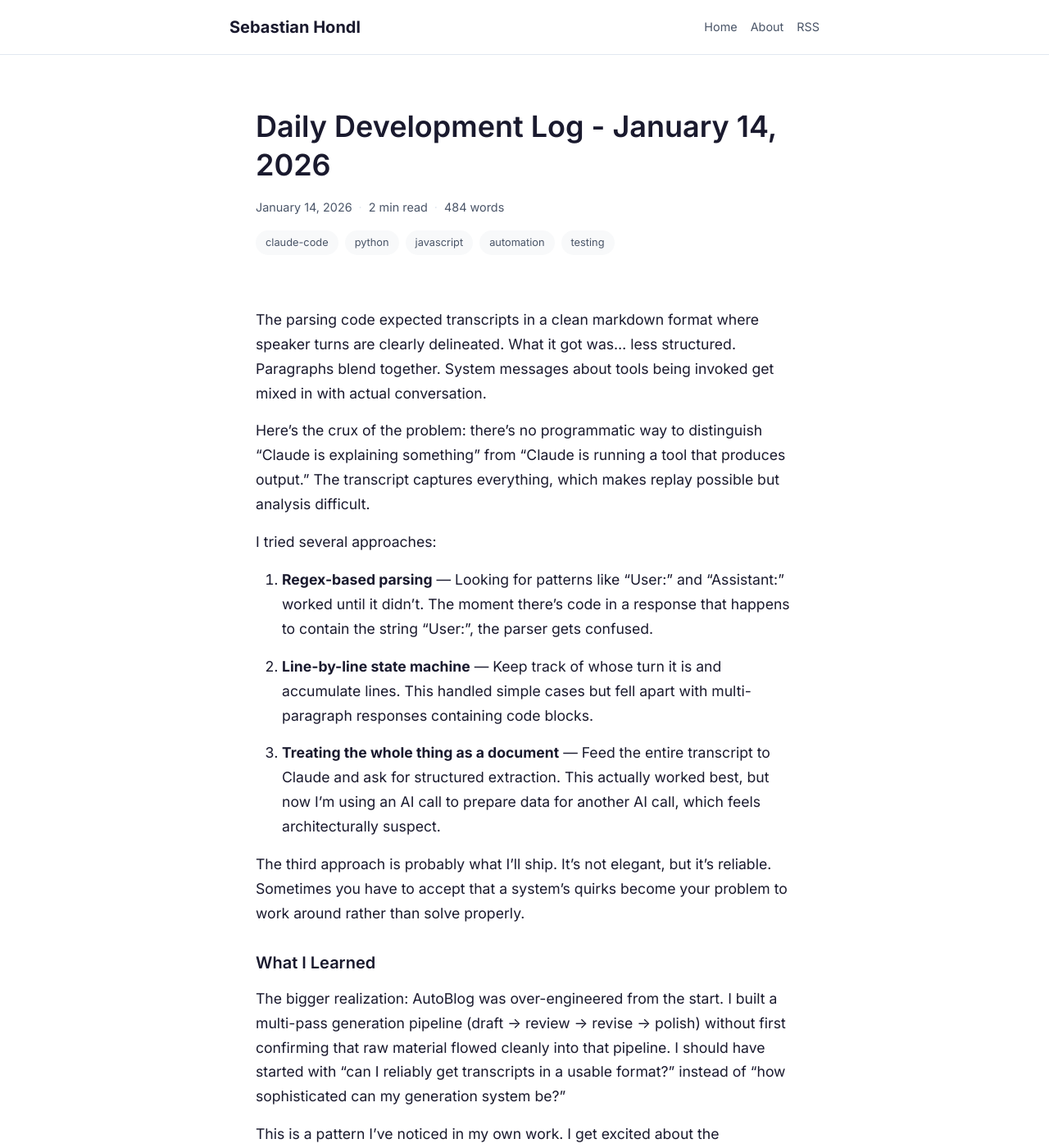
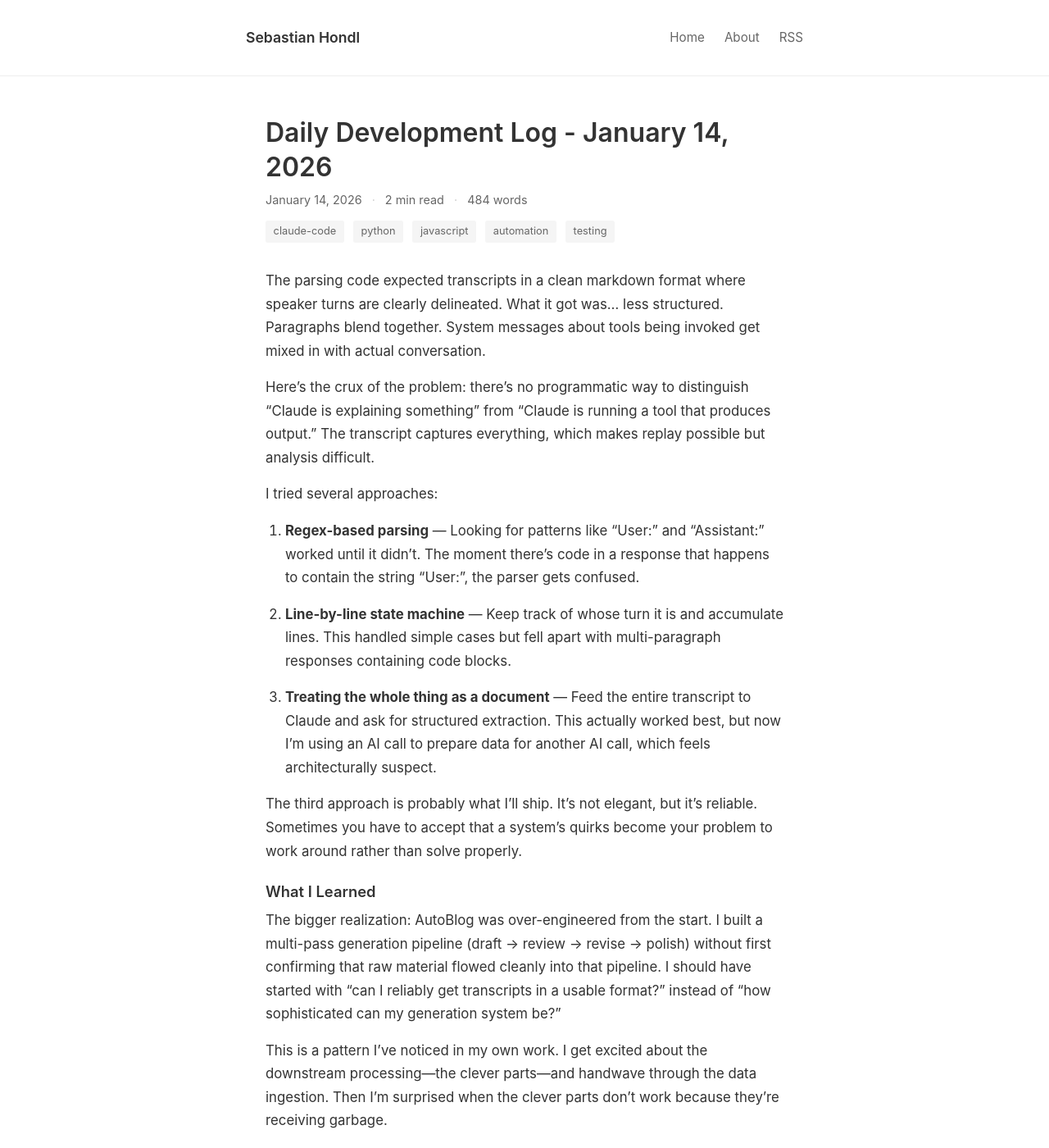
Before and after one commit to Sethhondl/sebastianhondl.com, a Jekyll site: the page built from _posts/2026-01-14-daily-development-log-january-14-2026.md, in a window 1280 px wide and 1400 px high. Shown: the whole window at 82% size. Built offline with Jekyll 4.4.1, drawn with Linux system fonts in a browser that asks for light colours.

Commit message:
Update to clean light theme
- Remove dark mode, use light-only design
- Simplify color palette with better contrast
- Use system fonts for clean readability
- Streamline layout and spacing

Co-Authored-By: Claude Opus 4.5 <noreply@anthropic.com>

```diff
--- a/assets/css/style.css
+++ b/assets/css/style.css
@@ -1,99 +1,39 @@
-/* AutoBlog Styles - sebastianhondl.com */
+/* AutoBlog - Clean Minimal Theme */
 
 :root {
   --color-bg: #ffffff;
-  --color-bg-secondary: #f8f9fa;
-  --color-text: #1a1a2e;
-  --color-text-secondary: #4a5568;
-  --color-accent: #2563eb;
-  --color-accent-hover: #1d4ed8;
-  --color-border: #e2e8f0;
-  --color-code-bg: #f1f5f9;
+  --color-text: #333333;
+  --color-text-light: #666666;
+  --color-accent: #0066cc;
+  --color-border: #eeeeee;
+  --color-code-bg: #f5f5f5;
 
-  --font-sans: 'Inter', -apple-system, BlinkMacSystemFont, 'Segoe UI', Roboto, sans-serif;
-  --font-mono: 'JetBrains Mono', 'Fira Code', monospace;
+  --font-body: -apple-system, BlinkMacSystemFont, 'Segoe UI', Helvetica, Arial, sans-serif;
+  --font-mono: 'SF Mono', Monaco, 'Courier New', monospace;
 
-  --max-width: 720px;
-  --spacing-sm: 0.5rem;
-  --spacing-md: 1rem;
-  --spacing-lg: 2rem;
-  --spacing-xl: 4rem;
-}
-
-/* Dark mode */
-@media (prefers-color-scheme: dark) {
-  :root {
-    --color-bg: #0f172a;
-    --color-bg-secondary: #1e293b;
-    --color-text: #f1f5f9;
-    --color-text-secondary: #94a3b8;
-    --color-accent: #60a5fa;
-    --color-accent-hover: #93c5fd;
-    --color-border: #334155;
-    --color-code-bg: #1e293b;
-  }
+  --max-width: 680px;
 }
 
 /* Reset */
-*, *::before, *::after {
+* {
   box-sizing: border-box;
   margin: 0;
   padding: 0;
 }
 
 /* Base */
-html {
-  font-size: 16px;
-  scroll-behavior: smooth;
+body {
+  font-family: var(--font-body);
+  font-size: 17px;
+  line-height: 1.6;
+  color: var(--color-text);
+  background: var(--color-bg);
 }
 
-body {
-  font-family: var(--font-sans);
-  font-size: 1rem;
-  line-height: 1.7;
-  color: var(--color-text);
-  background-color: var(--color-bg);
-  min-height: 100vh;
-  display: flex;
-  flex-direction: column;
-}
-
-/* Typography */
-h1, h2, h3, h4, h5, h6 {
-  font-weight: 600;
-  line-height: 1.3;
-  margin-top: var(--spacing-lg);
-  margin-bottom: var(--spacing-md);
-}
-
-h1 { font-size: 2rem; }
-h2 { font-size: 1.5rem; }
-h3 { font-size: 1.25rem; }
-h4 { font-size: 1.125rem; }
-
-p {
-  margin-bottom: var(--spacing-md);
-}
-
-a {
-  color: var(--color-accent);
-  text-decoration: none;
-  transition: color 0.2s ease;
-}
-
-a:hover {
-  color: var(--color-accent-hover);
-  text-decoration: underline;
-}
-
-/* Header */
+/* Layout */
 .site-header {
+  padding: 2rem 1.5rem;
   border-bottom: 1px solid var(--color-border);
-  padding: var(--spacing-md) var(--spacing-lg);
-  position: sticky;
-  top: 0;
-  background: var(--color-bg);
-  z-index: 100;
 }
 
 .nav-container {
@@ -105,54 +45,133 @@ a:hover {
 }
 
 .site-title {
-  font-size: 1.25rem;
-  font-weight: 700;
+  font-size: 1.1rem;
+  font-weight: 600;
   color: var(--color-text);
+  text-decoration: none;
 }
 
 .site-title:hover {
-  text-decoration: none;
   color: var(--color-accent);
 }
 
 .nav-links {
   display: flex;
-  gap: var(--spacing-md);
+  gap: 1.5rem;
 }
 
 .nav-links a {
-  color: var(--color-text-secondary);
-  font-size: 0.9rem;
+  color: var(--color-text-light);
+  text-decoration: none;
+  font-size: 0.95rem;
 }
 
 .nav-links a:hover {
   color: var(--color-accent);
 }
 
-/* Main Content */
 .main-content {
-  flex: 1;
   max-width: var(--max-width);
   margin: 0 auto;
-  padding: var(--spacing-xl) var(--spacing-lg);
-  width: 100%;
+  padding: 3rem 1.5rem;
+}
+
+/* Typography */
+h1, h2, h3 {
+  font-weight: 600;
+  line-height: 1.3;
+  color: var(--color-text);
+}
+
+h1 {
+  font-size: 1.8rem;
+  margin-bottom: 1rem;
+}
+
+h2 {
+  font-size: 1.4rem;
+  margin-top: 2rem;
+  margin-bottom: 0.75rem;
+}
+
+h3 {
+  font-size: 1.15rem;
+  margin-top: 1.5rem;
+  margin-bottom: 0.5rem;
+}
+
+p {
+  margin-bottom: 1rem;
+}
+
+a {
+  color: var(--color-accent);
+  text-decoration: none;
+}
+
+a:hover {
+  text-decoration: underline;
+}
+
+/* Lists */
+ul, ol {
+  margin-bottom: 1rem;
+  padding-left: 1.5rem;
+}
+
+li {
+  margin-bottom: 0.4rem;
+}
+
+/* Code */
+code {
+  font-family: var(--font-mono);
+  font-size: 0.9em;
+  background: var(--color-code-bg);
+  padding: 0.15em 0.4em;
+  border-radius: 3px;
+}
+
+pre {
+  background: var(--color-code-bg);
+  padding: 1rem;
+  border-radius: 4px;
+  overflow-x: auto;
+  margin: 1.5rem 0;
+}
+
+pre code {
+  background: none;
+  padding: 0;
+  font-size: 0.85rem;
+  line-height: 1.5;
+}
+
+/* Blockquote */
+blockquote {
+  border-left: 3px solid var(--color-border);
+  padding-left: 1rem;
+  margin: 1.5rem 0;
+  color: var(--color-text-light);
+  font-style: italic;
 }
 
 /* Home Page */
 .home-intro {
-  margin-bottom: var(--spacing-xl);
+  margin-bottom: 3rem;
 }
 
 .home-intro h1 {
-  margin-top: 0;
+  margin-bottom: 1.5rem;
 }
 
 .post-list {
   list-style: none;
+  padding: 0;
 }
 
 .post-list-item {
-  padding: var(--spacing-lg) 0;
+  padding: 1.5rem 0;
   border-bottom: 1px solid var(--color-border);
 }
 
@@ -161,136 +180,91 @@ a:hover {
 }
 
 .post-list-title {
-  font-size: 1.25rem;
-  margin-top: 0;
-  margin-bottom: var(--spacing-sm);
+  font-size: 1.2rem;
+  margin-bottom: 0.3rem;
+}
+
+.post-list-title a {
+  color: var(--color-text);
+}
+
+.post-list-title a:hover {
+  color: var(--color-accent);
 }
 
 .post-list-meta {
-  color: var(--color-text-secondary);
-  font-size: 0.875rem;
-  margin-bottom: var(--spacing-sm);
+  color: var(--color-text-light);
+  font-size: 0.9rem;
 }
 
 .post-list-excerpt {
-  color: var(--color-text-secondary);
+  color: var(--color-text-light);
+  margin-top: 0.5rem;
+  font-size: 0.95rem;
 }
 
 /* Post */
 .post-header {
-  margin-bottom: var(--spacing-xl);
+  margin-bottom: 2rem;
 }
 
 .post-title {
-  font-size: 2.25rem;
-  margin-top: 0;
-  margin-bottom: var(--spacing-md);
+  font-size: 2rem;
+  margin-bottom: 0.5rem;
 }
 
 .post-meta {
-  color: var(--color-text-secondary);
+  color: var(--color-text-light);
   font-size: 0.9rem;
-  display: flex;
-  flex-wrap: wrap;
-  gap: var(--spacing-sm);
-  margin-bottom: var(--spacing-md);
 }
 
-.separator {
-  color: var(--color-border);
+.post-meta .separator {
+  margin: 0 0.5rem;
+  color: #ccc;
 }
 
 .post-tags {
-  display: flex;
-  flex-wrap: wrap;
-  gap: var(--spacing-sm);
+  margin-top: 0.75rem;
 }
 
 .tag {
-  background: var(--color-bg-secondary);
-  padding: 0.25rem 0.75rem;
-  border-radius: 9999px;
+  display: inline-block;
+  background: var(--color-code-bg);
+  padding: 0.2rem 0.6rem;
+  border-radius: 3px;
   font-size: 0.8rem;
-  color: var(--color-text-secondary);
+  color: var(--color-text-light);
+  margin-right: 0.4rem;
 }
 
-/* Post Content */
 .post-content {
-  font-size: 1.1rem;
+  font-size: 1.05rem;
+  line-height: 1.7;
 }
 
 .post-content h2:first-child {
-  margin-top: var(--spacing-md);
+  margin-top: 0;
 }
 
-.post-content img {
-  max-width: 100%;
-  height: auto;
-  border-radius: 8px;
-  margin: var(--spacing-lg) 0;
-}
-
-.post-content ul, .post-content ol {
-  padding-left: var(--spacing-lg);
-  margin-bottom: var(--spacing-md);
-}
-
-.post-content li {
-  margin-bottom: var(--spacing-sm);
-}
-
-.post-content blockquote {
-  border-left: 4px solid var(--color-accent);
-  padding-left: var(--spacing-md);
-  margin: var(--spacing-lg) 0;
-  color: var(--color-text-secondary);
-  font-style: italic;
-}
-
-/* Code */
-code {
-  font-family: var(--font-mono);
-  font-size: 0.875em;
-  background: var(--color-code-bg);
-  padding: 0.2em 0.4em;
-  border-radius: 4px;
-}
-
-pre {
-  background: var(--color-code-bg);
-  padding: var(--spacing-md);
-  border-radius: 8px;
-  overflow-x: auto;
-  margin: var(--spacing-lg) 0;
-}
-
-pre code {
-  background: none;
-  padding: 0;
-  font-size: 0.9rem;
-  line-height: 1.5;
-}
-
-/* Post Navigation */
+/* Post Footer */
 .post-footer {
-  margin-top: var(--spacing-xl);
-  padding-top: var(--spacing-lg);
+  margin-top: 3rem;
+  padding-top: 2rem;
   border-top: 1px solid var(--color-border);
 }
 
 .post-navigation {
-  display: grid;
-  grid-template-columns: 1fr 1fr;
-  gap: var(--spacing-lg);
-  margin-bottom: var(--spacing-lg);
+  display: flex;
+  justify-content: space-between;
+  gap: 2rem;
+  margin-bottom: 2rem;
 }
 
 .prev-post, .next-post {
-  display: flex;
-  flex-direction: column;
-  padding: var(--spacing-md);
-  background: var(--color-bg-secondary);
-  border-radius: 8px;
+  flex: 1;
+  padding: 1rem;
+  background: var(--color-code-bg);
+  border-radius: 4px;
   text-decoration: none;
 }
 
@@ -299,9 +273,10 @@ pre code {
 }
 
 .nav-label {
+  display: block;
   font-size: 0.8rem;
-  color: var(--color-text-secondary);
-  margin-bottom: var(--spacing-sm);
+  color: var(--color-text-light);
+  margin-bottom: 0.3rem;
 }
 
 .nav-title {
@@ -311,49 +286,45 @@ pre code {
 
 .post-share {
   text-align: center;
-  color: var(--color-text-secondary);
+  color: var(--color-text-light);
+  font-size: 0.9rem;
 }
 
 .post-share a {
-  margin: 0 var(--spacing-sm);
+  margin: 0 0.5rem;
 }
 
 /* Footer */
 .site-footer {
   border-top: 1px solid var(--color-border);
-  padding: var(--spacing-lg);
+  padding: 2rem 1.5rem;
   text-align: center;
-  font-size: 0.875rem;
-  color: var(--color-text-secondary);
-}
-
-.footer-container {
-  max-width: var(--max-width);
-  margin: 0 auto;
+  color: var(--color-text-light);
+  font-size: 0.85rem;
 }
 
 .footer-note {
-  margin-top: var(--spacing-sm);
+  margin-top: 0.5rem;
   font-size: 0.8rem;
 }
 
-/* About Page */
+/* About */
 .about-content {
-  font-size: 1.1rem;
+  line-height: 1.7;
 }
 
 /* Responsive */
-@media (max-width: 640px) {
+@media (max-width: 600px) {
   .main-content {
-    padding: var(--spacing-lg) var(--spacing-md);
+    padding: 2rem 1rem;
   }
 
   .post-title {
-    font-size: 1.75rem;
+    font-size: 1.6rem;
   }
 
   .post-navigation {
-    grid-template-columns: 1fr;
+    flex-direction: column;
   }
 
   .next-post {
```
